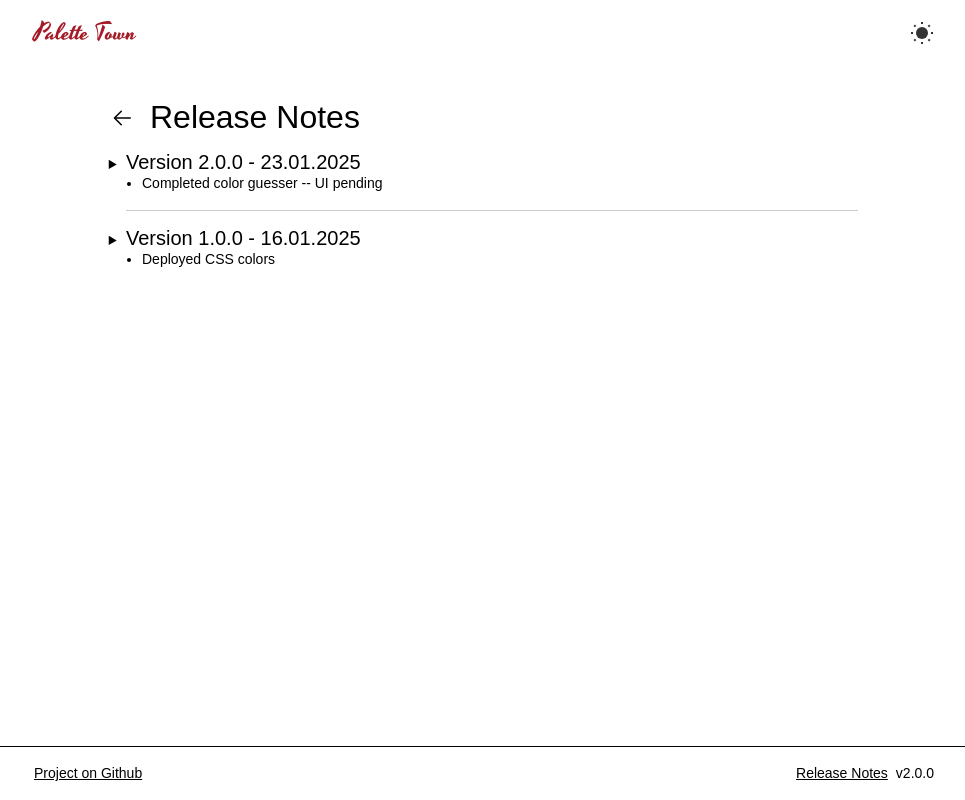
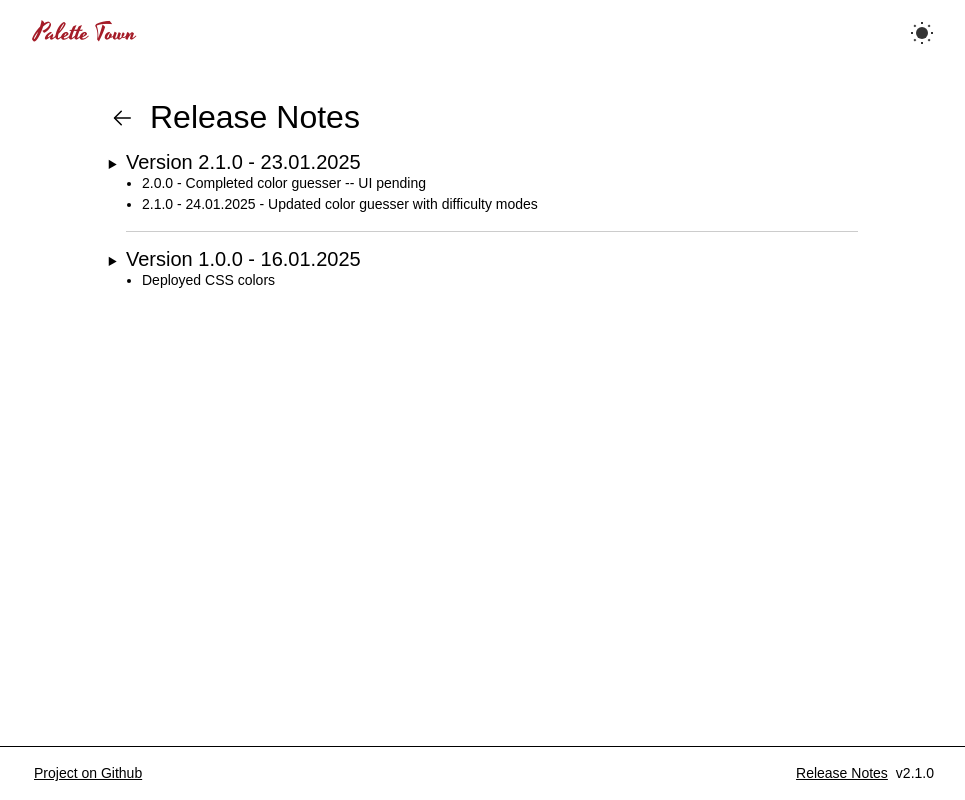
Before and after one commit to nithyarakash-t/palette-town, a React (Vite) app: page /releasenotes in a window 1280 px wide. Shown: the whole page, without its empty margins (156-1121 px from the left). Built offline with nearby package versions, Linux system fonts and the light colour scheme.

Commit message:
updated release-notes

```diff
--- a/src/components/layout/releasenotes/release-notes.ts
+++ b/src/components/layout/releasenotes/release-notes.ts
@@ -1,9 +1,10 @@
 export const releaseNotes = [
     {
-        version: "2.0.0",
+        version: "2.1.0",
         date: "23.01.2025",
         desc: [
-            "Completed color guesser -- UI pending",
+            "2.0.0 - Completed color guesser -- UI pending",
+            "2.1.0 - 24.01.2025 - Updated color guesser with difficulty modes",
         ]
     },
     {
```
